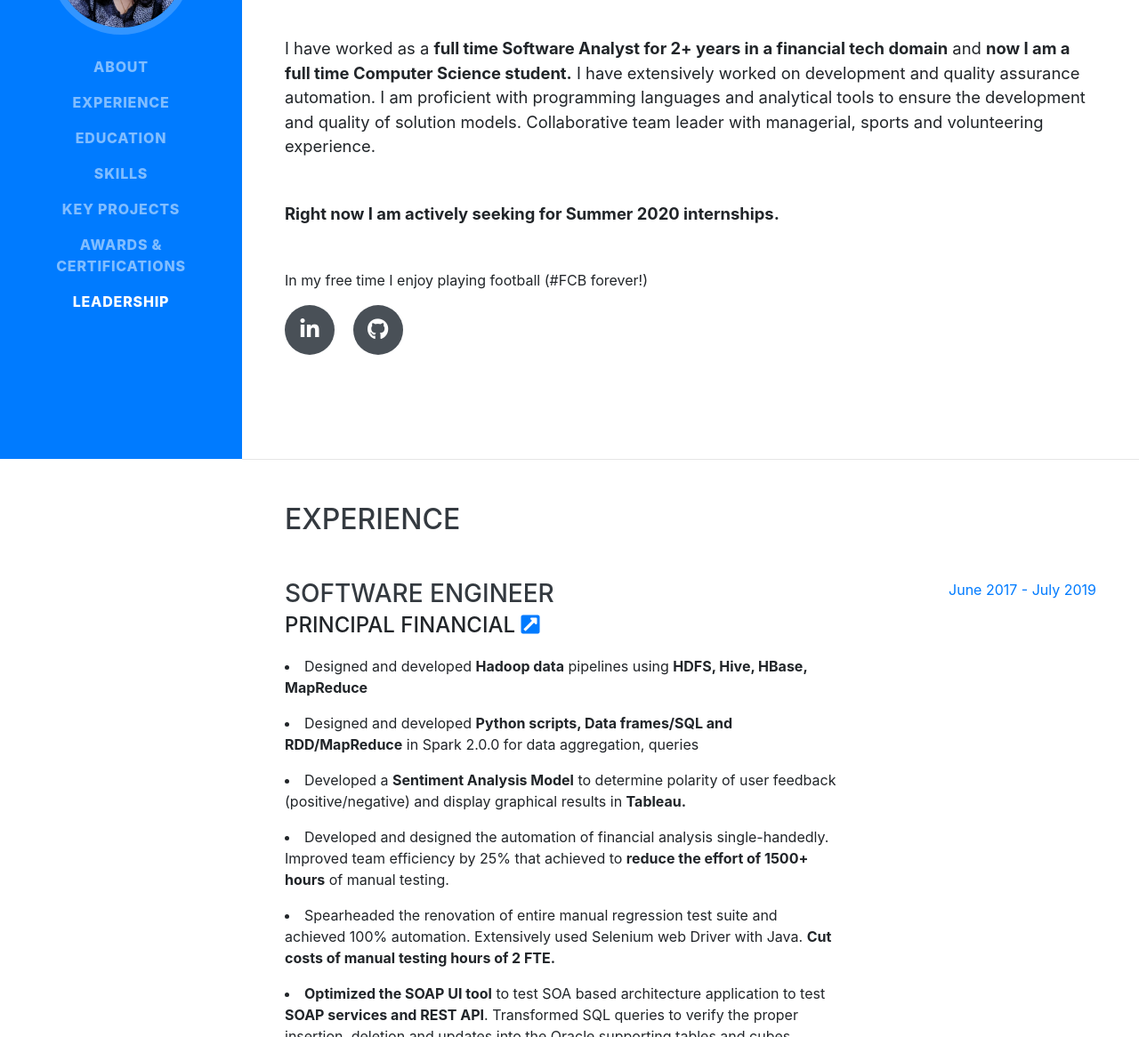
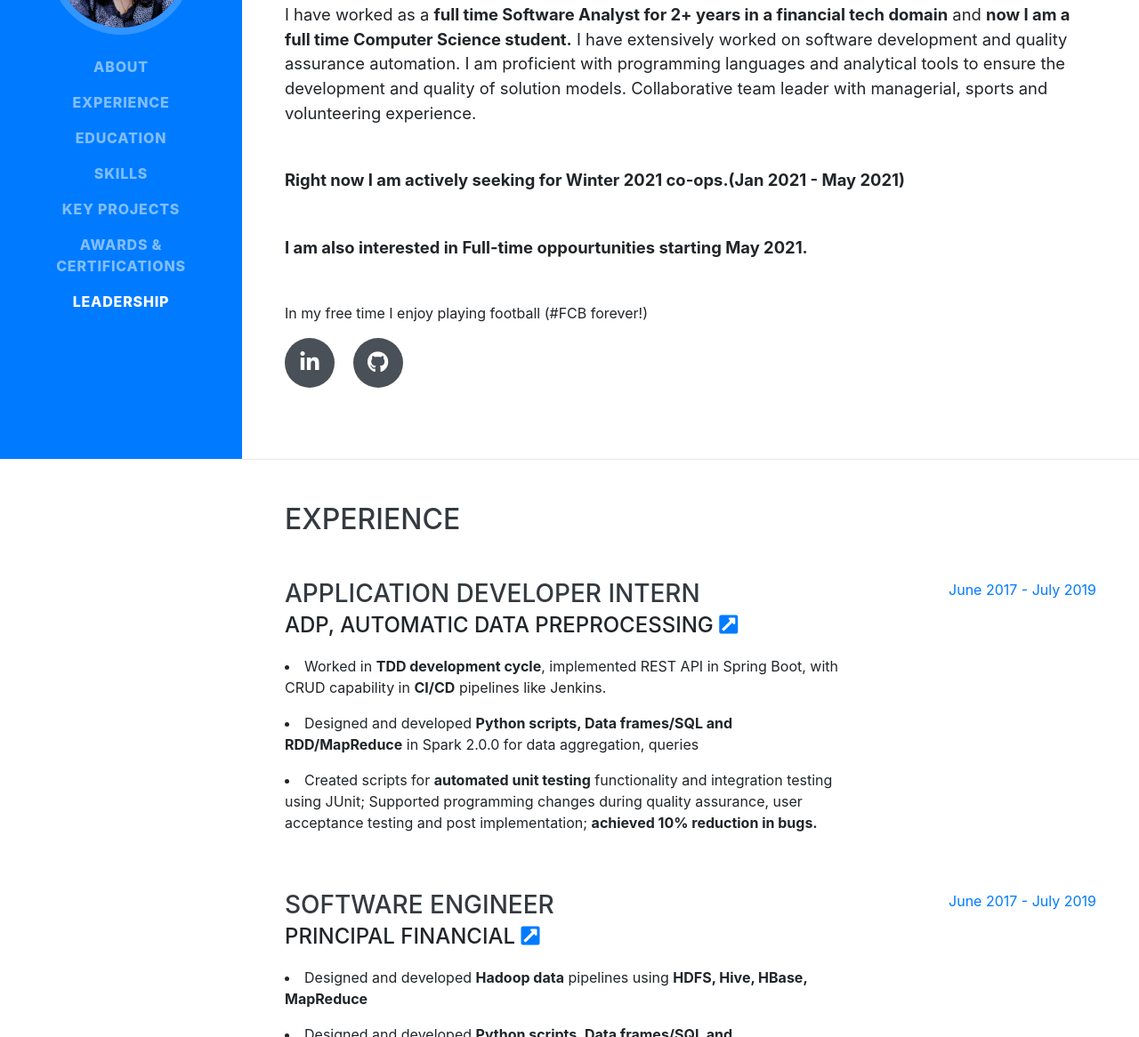
Before and after one commit to shivanibhoite/shivanibhoite.github.io, a website with bundled scripts: page index.html in a window 1280 px wide. Shown: the part 284-1450 px from the top of the page at 89% size. Built offline with nearby package versions, Linux system fonts and the light colour scheme; a web font is replaced by a local one.

Commit message:
Update index.html

```diff
--- a/index.html
+++ b/index.html
@@ -89,9 +89,11 @@
 
         <p class="lead mb-5"><b>I am a Software Engineer.</b> </p>
 
-        <p class="lead mb-5"> I have worked as a <b>full time Software Analyst for 2+ years in a financial tech domain</b> and <b>now I am a full time Computer Science  student.</b> I have extensively worked on development and quality assurance automation. I am proficient with programming languages and  analytical tools to ensure the development and quality of solution models. Collaborative team leader with managerial, sports and volunteering experience. </p>
+        <p class="lead mb-5"> I have worked as a <b>full time Software Analyst for 2+ years in a financial tech domain</b> and <b>now I am a full time Computer Science  student.</b> I have extensively worked on software development and quality assurance automation. I am proficient with programming languages and  analytical tools to ensure the development and quality of solution models. Collaborative team leader with managerial, sports and volunteering experience. </p>
 
-        <p class="lead mb-5"><b> Right now I am actively seeking for Summer 2020 internships.</b> </p>
+        <p class="lead mb-5"><b> Right now I am actively seeking for Winter 2021 co-ops.(Jan 2021 - May 2021)</b>
+
+        <p class="lead mb-5"> <b>I am also interested in Full-time oppourtunities starting May 2021.</b> </p>
 
         <p>In my free time I enjoy playing football (#FCB forever!) </p>
 
@@ -124,6 +126,27 @@
     <section class="resume-section p-3 p-lg-5 d-flex justify-content-center" id="experience">
       <div class="w-100">
         <h2 class="mb-5">Experience</h2>
+        <div class="resume-item d-flex flex-column flex-md-row justify-content-between mb-5">
+          <div class="resume-content">
+            <h3 class="mb-0">Application Developer Intern</h3>
+            <div class="subheading mb-3">ADP, Automatic Data Preprocessing  <a href="https://www.adp.com/"
+                target="_blank"><i class="fas fa-external-link-square-alt"></i></a></div>
+
+            <p><li>
+              Worked in <b>TDD development cycle</b>, implemented REST API in Spring Boot, with CRUD capability in <b>CI/CD</b> pipelines like Jenkins.</b>
+            </li>
+            </p>
+
+            <p><li>Designed and developed <b>Python scripts, Data frames/SQL and RDD/MapReduce</b> in Spark 2.0.0 for data aggregation, queries</li></li></p>
+
+            <p><li>Created scripts for <b>automated unit testing</b> functionality and integration testing using JUnit; Supported programming changes during quality assurance, user acceptance testing and post implementation; <b>achieved 10% reduction in bugs.</b></b> </li></p>
+
+
+          </div>
+          <div class="resume-date text-md-right">
+            <span class="text-primary">June 2017 - July 2019</span>
+          </div>
+        </div>
 
         <div class="resume-item d-flex flex-column flex-md-row justify-content-between mb-5">
           <div class="resume-content">
```
